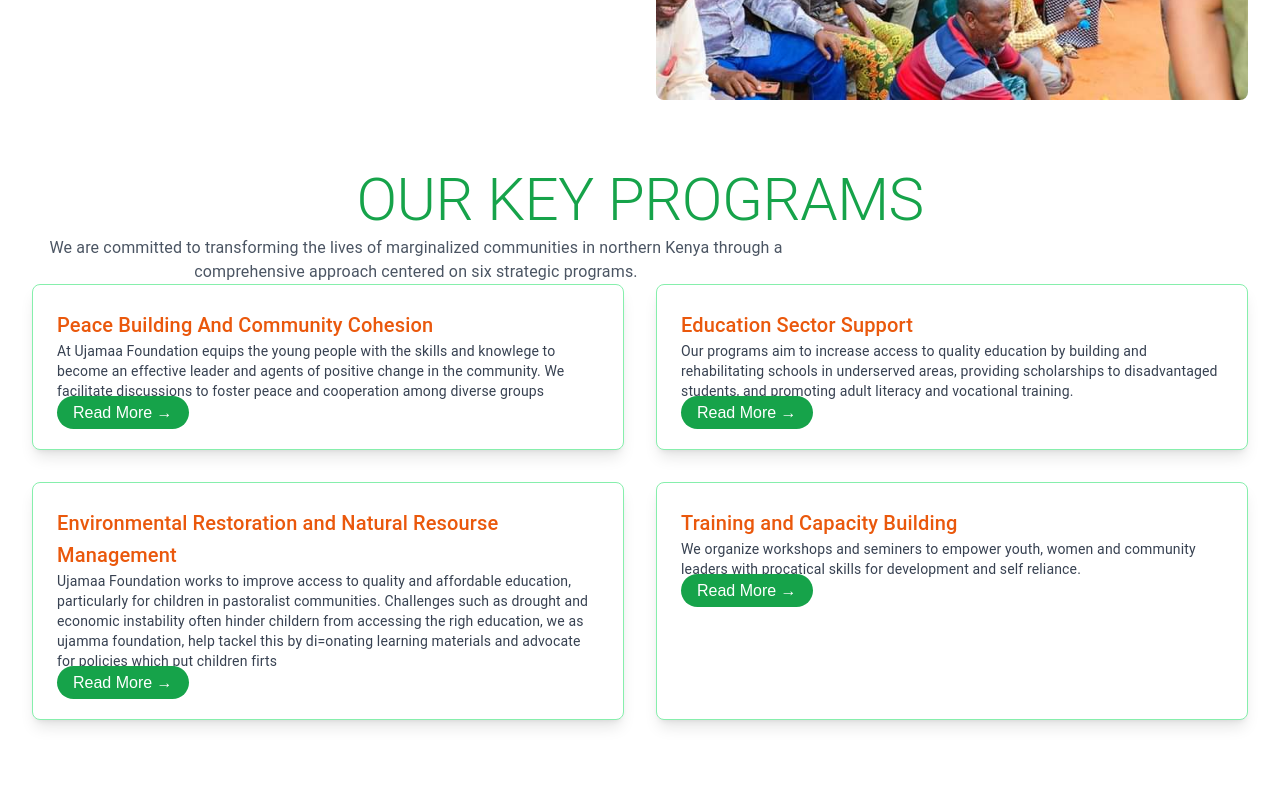
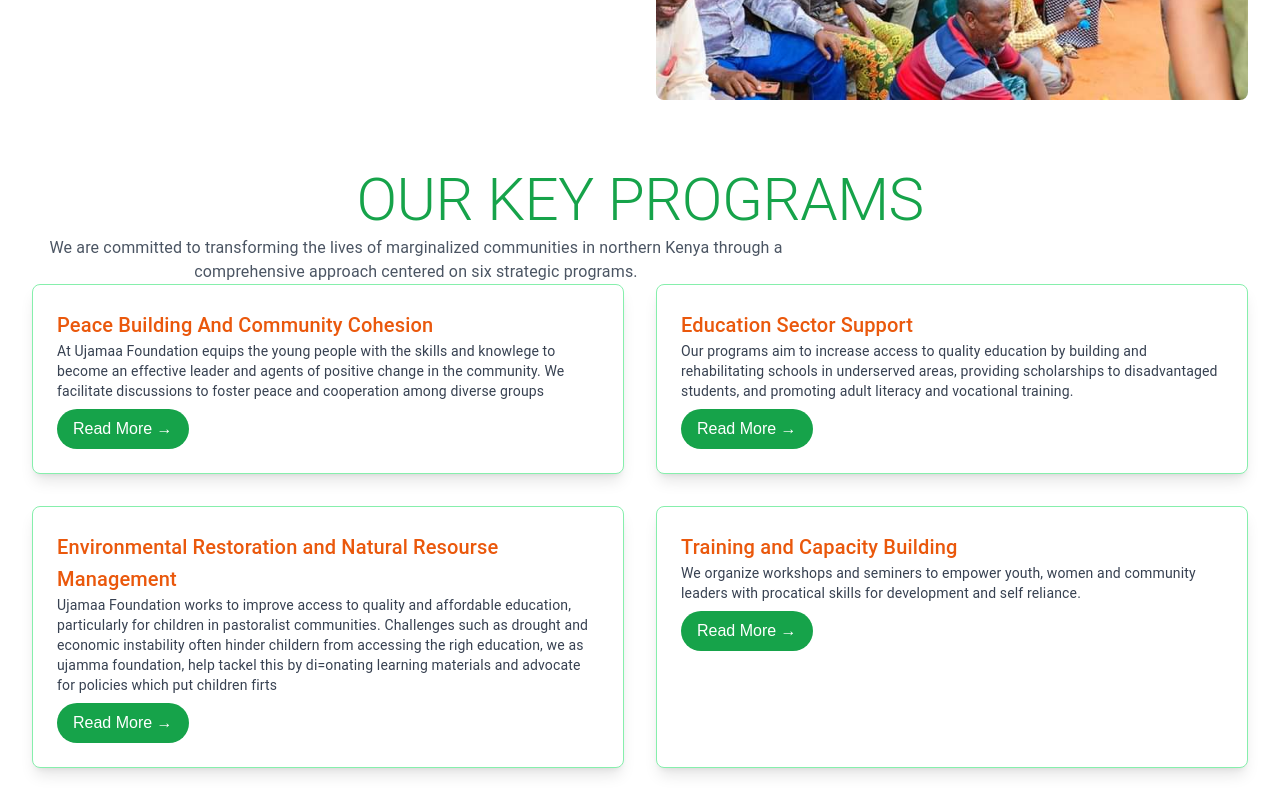
Before and after one commit to ahmednule/Ujamaa-Foundation, a Next.js app: page / in a window 1280 px wide. Shown: the part 1327-2127 px from the top of the page. Before the commit the page ends 2079 px from the top, so only its background shows below. Built offline with nearby package versions, Linux system fonts and the light colour scheme.

Commit message:
feature: added the card inside the main layout so that now the cards can have a hover effect when stumbeled upon

```diff
--- a/src/components/KeyPrograms.jsx
+++ b/src/components/KeyPrograms.jsx
@@ -1,14 +1,15 @@
 "use client";
 
 import { Typography } from "@mui/material";
-import {programs} from "@components/lib/CardLinks"
+import { programs } from "@components/lib/CardLinks";
 
 export default function KeyPrograms() {
-
-
   return (
     <div className="p-8">
-      <Typography variant="h2" className="text-center text-green-600 font-bold mb-4">
+      <Typography
+        variant="h2"
+        className="text-center text-green-600 font-bold mb-4"
+      >
         OUR KEY PROGRAMS
       </Typography>
       <Typography
@@ -33,13 +34,13 @@ export default function KeyPrograms() {
             </Typography>
             <Typography
               variant="body2"
-              className="text-gray-700 mb-6 leading-relaxed"
+              className="text-gray-700 leading-relaxed mb-6"
             >
               {program.description}
             </Typography>
             <a
               href={program.link}
-              className="bg-green-600 text-white px-4 py-2 rounded-full hover:bg-green-700 transition"
+              className="bg-green-600 text-white px-4 py-2 rounded-full hover:bg-green-700 transition inline-block mt-2"
             >
               Read More →
             </a>
```
